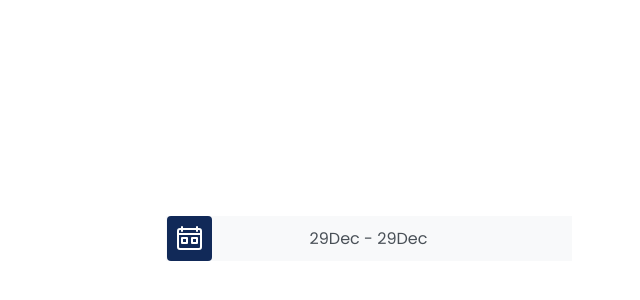
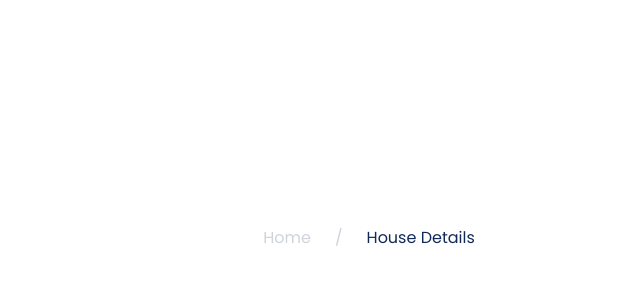
Before and after one commit to dani-edo/staycation-react, a React (Create React App) app: page /example in a window 1280 px wide. Shown: the part 154-454 px from the top of the page, without its empty margins (271-911 px from the left). Built offline with nearby package versions, Linux system fonts and the light colour scheme.

Commit message:
Breadcrumb element

```diff
--- a/src/assets/scss/_breadcrumb.scss
+++ b/src/assets/scss/_breadcrumb.scss
@@ -5,12 +5,15 @@
   margin-bottom: $breadcrumb-margin-bottom;
   @include font-size($breadcrumb-font-size);
   list-style: none;
-  background-color: $breadcrumb-bg;
+  // background-color: $breadcrumb-bg;
   @include border-radius($breadcrumb-border-radius);
 }
 
 .breadcrumb-item {
   display: flex;
+  a {
+    color: $gray-400;
+  }
 
   // The separator between breadcrumbs (by default, a forward-slash: "/")
   + .breadcrumb-item {
@@ -19,7 +22,7 @@
     &::before {
       display: inline-block; // Suppress underlining of the separator in modern browsers
       padding-right: $breadcrumb-item-padding;
-      color: $breadcrumb-divider-color;
+      color: $gray-400;
       content: escape-svg($breadcrumb-divider);
     }
   }
@@ -39,6 +42,6 @@
   }
 
   &.active {
-    color: $breadcrumb-active-color;
+    color: $gray-900;
   }
 }
--- a/src/assets/scss/_variables.scss
+++ b/src/assets/scss/_variables.scss
@@ -1033,7 +1033,7 @@
 
 $breadcrumb-padding-y:              .75rem !default;
 $breadcrumb-padding-x:              1rem !default;
-$breadcrumb-item-padding:           .5rem !default;
+$breadcrumb-item-padding:           1.5rem !default;
 
 $breadcrumb-margin-bottom:          1rem !default;
 
--- /dev/null
+++ b/src/elements/Breadcrumb/index.js
@@ -0,0 +1,38 @@
+import React from "react";
+
+import PropTypes from "prop-types";
+import Button from "elements/Button";
+
+import "./index.scss";
+
+export default function Breadcrumb(props) {
+  return (
+    <nav aria-label="breadcrumb">
+      <ol className={["breadcrumb", props.className].join(" ")}>
+        {props.data.map((e, i) => {
+          return (
+            <li
+              key={`breadcrumb-${i}`}
+              className={`breadcrumb-item${
+                i === props.data.length - 1 ? " active" : ""
+              }`}
+            >
+              {i === props.data.length - 1 ? (
+                e.pageTitle
+              ) : (
+                <Button type="link" href={e.pageHref}>
+                  {e.pageTitle}
+                </Button>
+              )}
+            </li>
+          );
+        })}
+      </ol>
+    </nav>
+  );
+}
+
+Breadcrumb.protoTypes = {
+  data: PropTypes.array,
+  className: PropTypes.string,
+};
--- a/src/pages/Example.js
+++ b/src/pages/Example.js
@@ -1,19 +1,18 @@
 import React, { Component } from "react";
-import { InputDate } from "elements/Form";
+import Breadcrumb from "elements/Breadcrumb";
 
 export default class Example extends Component {
-  state = {
-    value: {
-      startDate: new Date(),
-      endDate: new Date(),
-      key: "selection",
-    },
-  };
-  handleChange = (e) => {
-    this.setState({ [e.target.name]: e.target.value });
-  };
-
   render() {
+    const breadcrumb = [
+      {
+        pageTitle: "Home",
+        pageHref: "",
+      },
+      {
+        pageTitle: "House Details",
+        pageHref: "",
+      },
+    ];
     return (
       <div className="container">
         <div
@@ -21,12 +20,7 @@
           style={{ height: "100vh" }}
         >
           <div className="col-auto">
-            <InputDate
-              max={30}
-              onChange={this.handleChange}
-              name="value"
-              value={this.state.value}
-            />
+            <Breadcrumb data={breadcrumb} />
           </div>
         </div>
       </div>
```
Also changed, not shown: src/elements/Breadcrumb/index.scss (added), 2 other files (tests, documents, lock files or other folders).
